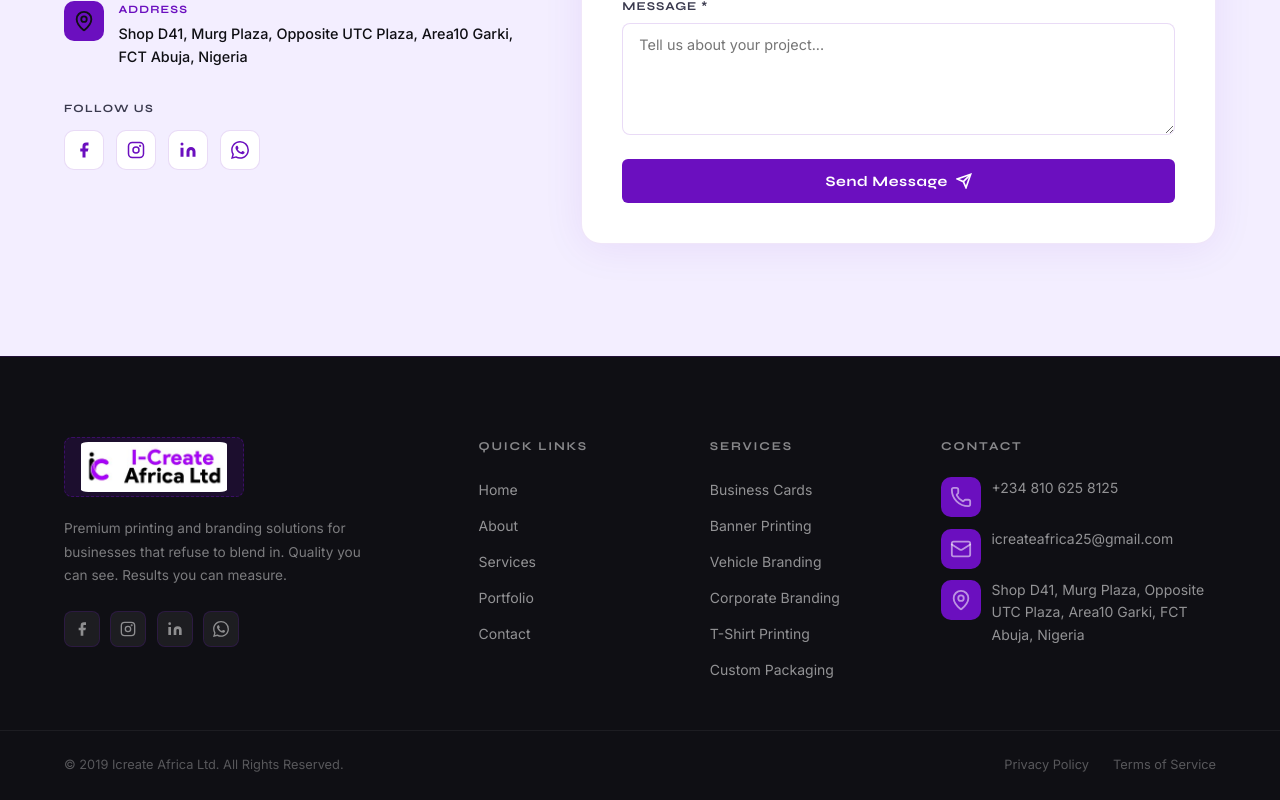
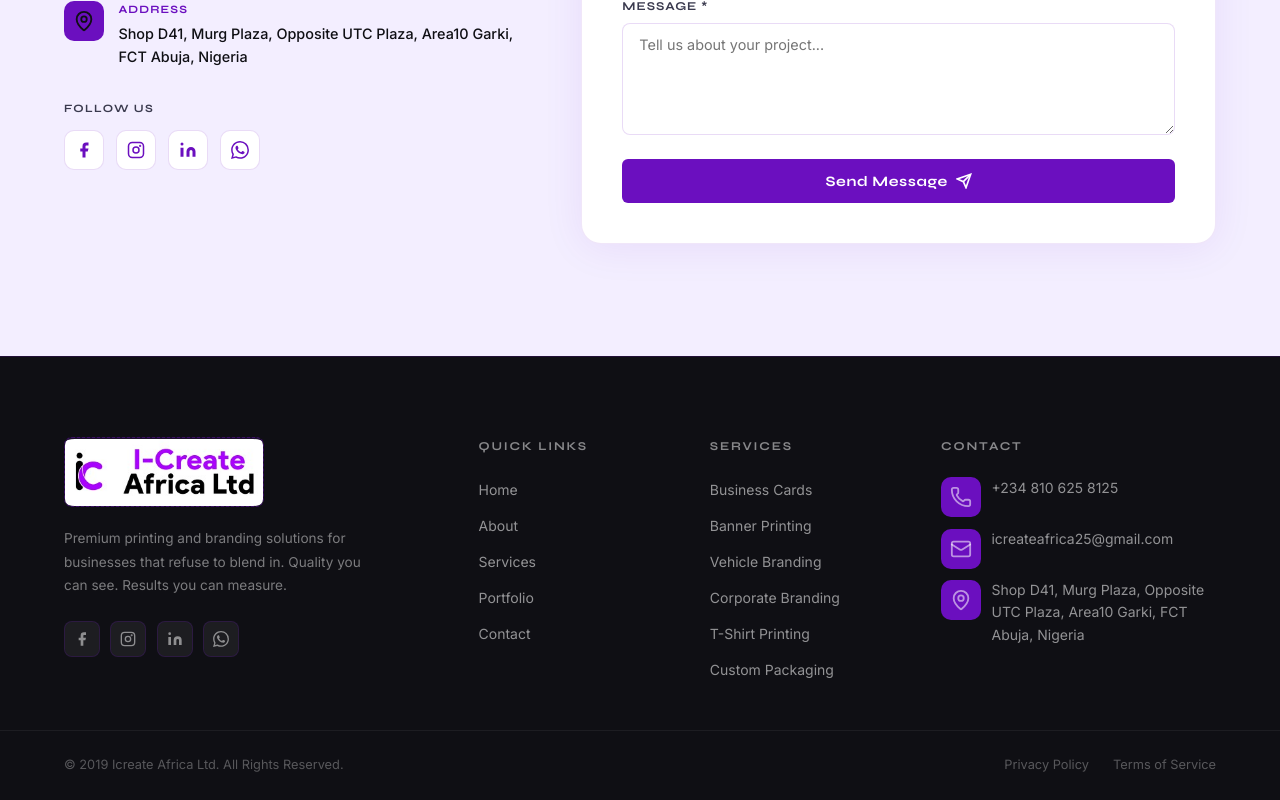
Before and after one commit to Malonee58/IcreateAfrica, a React (Vite) app: page / in a window 1280 px wide. Shown: the part 7006-7806 px from the top of the page. Built offline with nearby package versions, Linux system fonts and the light colour scheme; no server answers; the HTML template or start-up script is replaced by a standard one.

Commit message:
fix: footer logo

```diff
--- a/src/components/Footer.css
+++ b/src/components/Footer.css
@@ -10,21 +10,7 @@
 	grid-template-columns: 2fr 1fr 1fr 1.5fr;
 	gap: 3rem;
 }
-.footer-logo {
-	display: inline-flex;
-	align-items: center;
-	gap: 0.5rem;
-	background: rgba(107, 15, 191, 0.15);
-	border: 1.5px dashed rgba(107, 15, 191, 0.4);
-	border-radius: 8px;
-	padding: 0.5rem 1rem;
-	color: #fff;
-	font-family: var(--font-display);
-	font-size: 0.7rem;
-	font-weight: 700;
-	letter-spacing: 0.12em;
-	margin-bottom: 1.25rem;
-}
+
 .footer-logo svg {
 	width: 20px;
 	height: 20px;
@@ -154,18 +140,24 @@
 	}
 }
 .footer-logo {
-	width: clamp(120px, 30vw, 180px);
-	height: clamp(42px, 10vw, 60px);
+	width: clamp(140px, 28vw, 200px);
+	height: clamp(50px, 10vw, 70px);
+
 	display: flex;
 	align-items: center;
 	justify-content: center;
-	flex-shrink: 0;
+
+	background: rgba(107, 15, 191, 0.15);
+	border: 1.5px dashed rgba(107, 15, 191, 0.4);
+	border-radius: 8px;
 	overflow: hidden;
+
+	margin-bottom: 1.25rem;
 }
 
 .Logoimg {
 	width: 100%;
 	height: 100%;
-	object-fit: contain;
 	display: block;
+	object-fit: contain; /* Use cover if you want it cropped to fill */
 }
```
